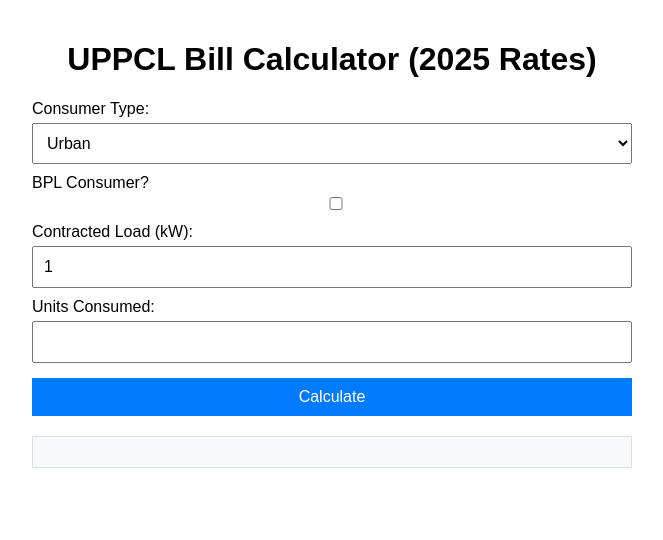
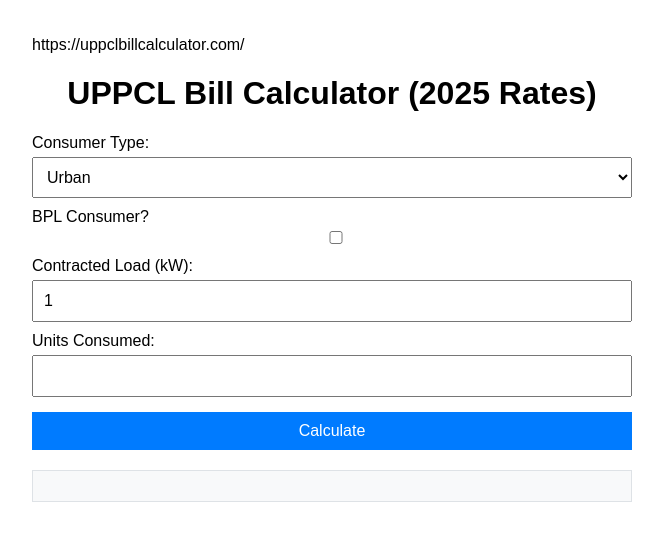
Before and after one commit to Margin-Calculator/UPPCL, a plain HTML site: page index.html in a window 1280 px wide. Shown: the whole page, without its empty margins (308-971 px from the left). Drawn offline with Linux system fonts and the light colour scheme.

Commit message:
Update index.html

```diff
--- a/index.html
+++ b/index.html
@@ -4,6 +4,7 @@
 <meta charset="utf-8">
 <meta name="viewport" content="width=device-width, initial-scale=1">
 <title>UPPCL Bill Calculator</title>
+<p>https://uppclbillcalculator.com/</p>
 <style>
 body { font-family: Arial, sans-serif; max-width: 600px; margin: auto; padding: 20px; }
 h1 { text-align: center; }
```
